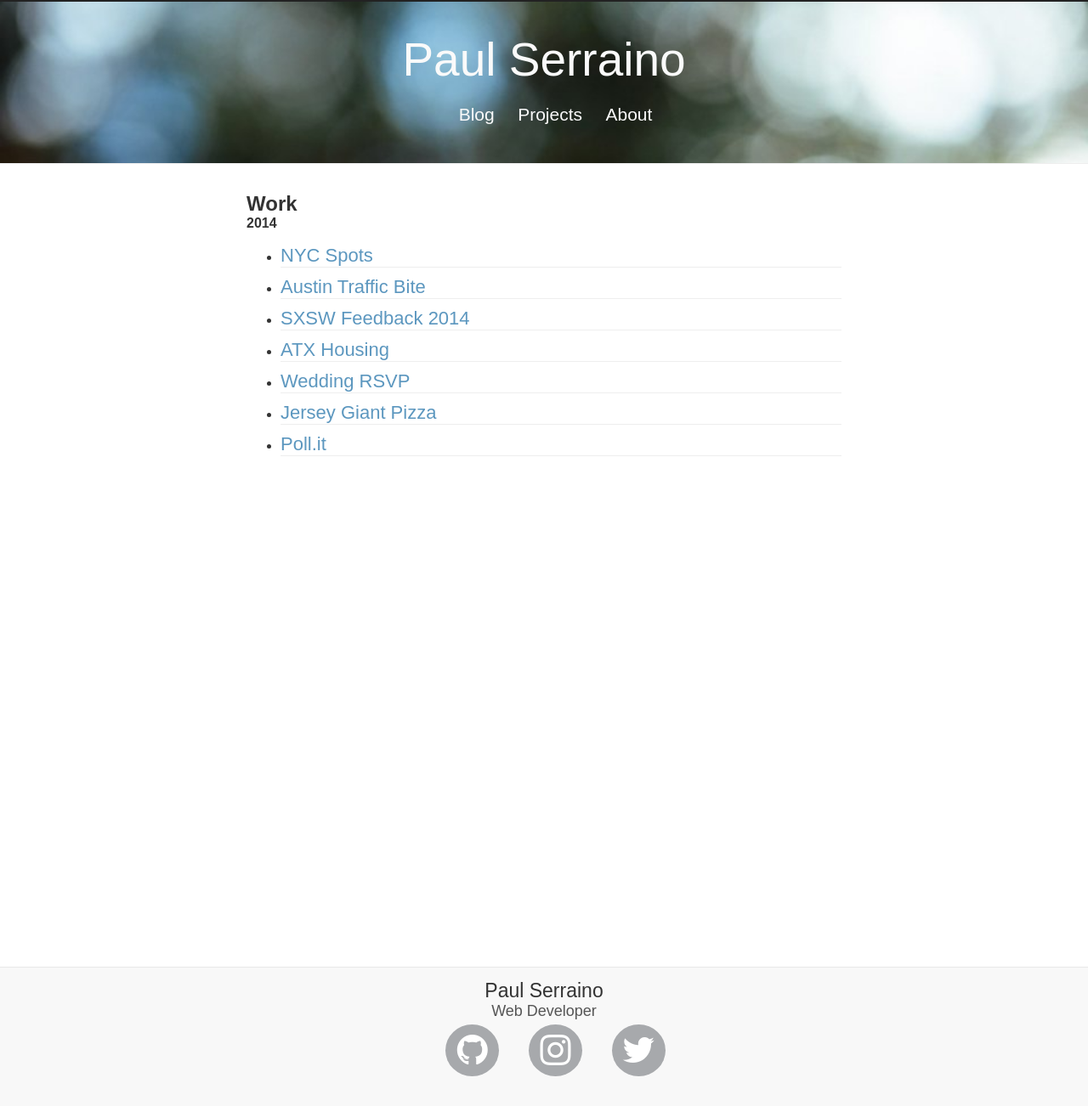
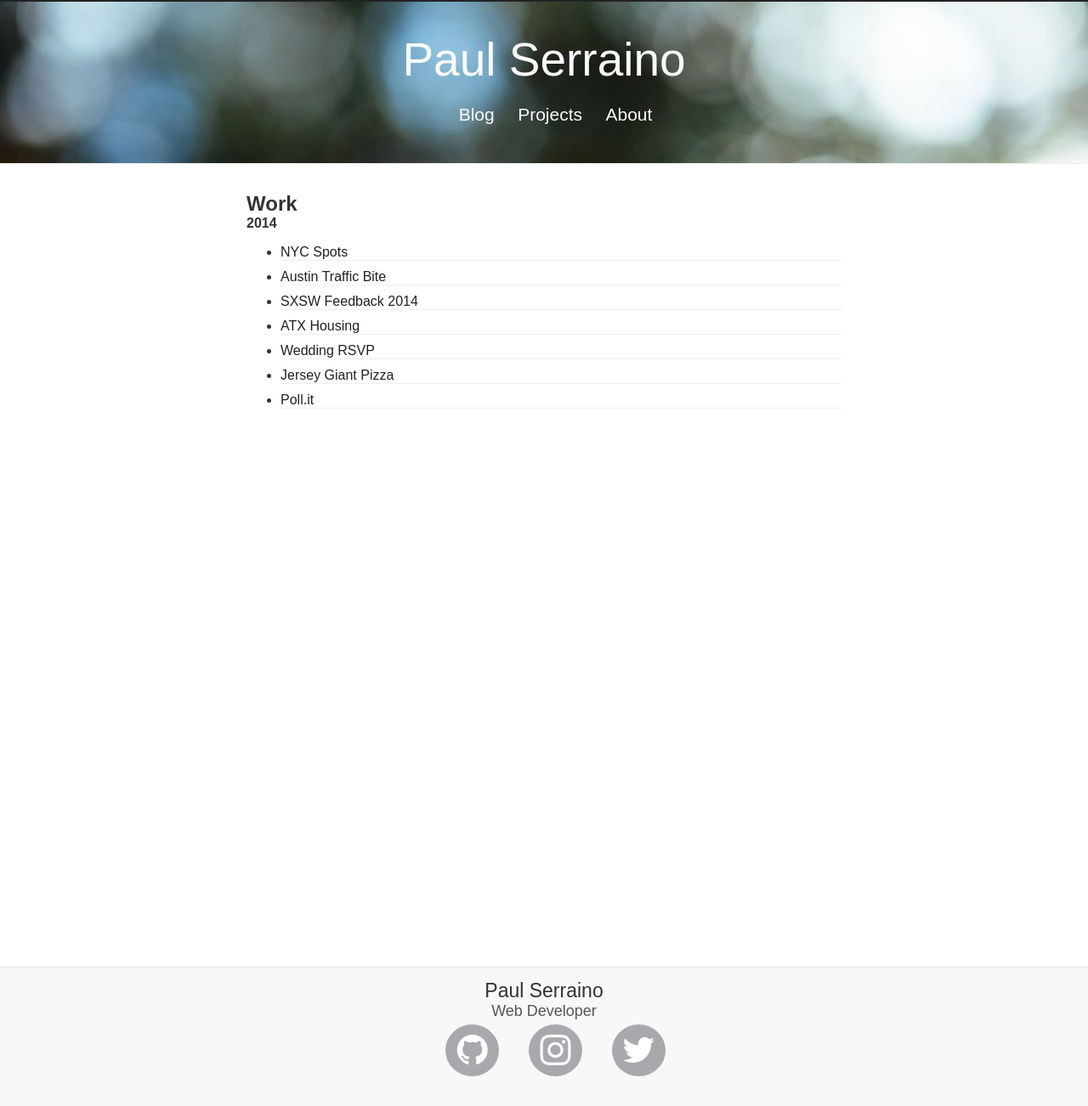
Before and after one commit to paulserraino/paulserraino.com, a Jekyll site: the page built from portfolio.md, in a window 1280 px wide. Shown: the whole page at 85% size. Built offline with Jekyll 4.4.1, drawn with Linux system fonts in a browser that asks for light colours; nearby versions of some CDN libraries.

Commit message:
design update

```diff
--- a/_sass/regions/_projects.scss
+++ b/_sass/regions/_projects.scss
@@ -4,7 +4,8 @@
 }
 
 .project-list li a {
-	font-size: 22px;
+	font-size: 16px;
+	color: #222;
 }
 
 .project-container {
@@ -16,7 +17,8 @@
 }
 .project-container img {
 	width: 100%;
-	max-width: 650px;
+	max-width: 425px;
+	box-shadow: 2px 2px 8px 0px #eee;
 }
 
 .project-container .visit-site {
--- a/package.json
+++ b/package.json
@@ -11,6 +11,6 @@
     "routely-js": "~0.0.7"
   },
   "scripts": {
-  	"start": "jekyll serve"
+  	"start": "jekyll serve --watch"
   }
 }
```
Also changed, not shown: 2 other files.
